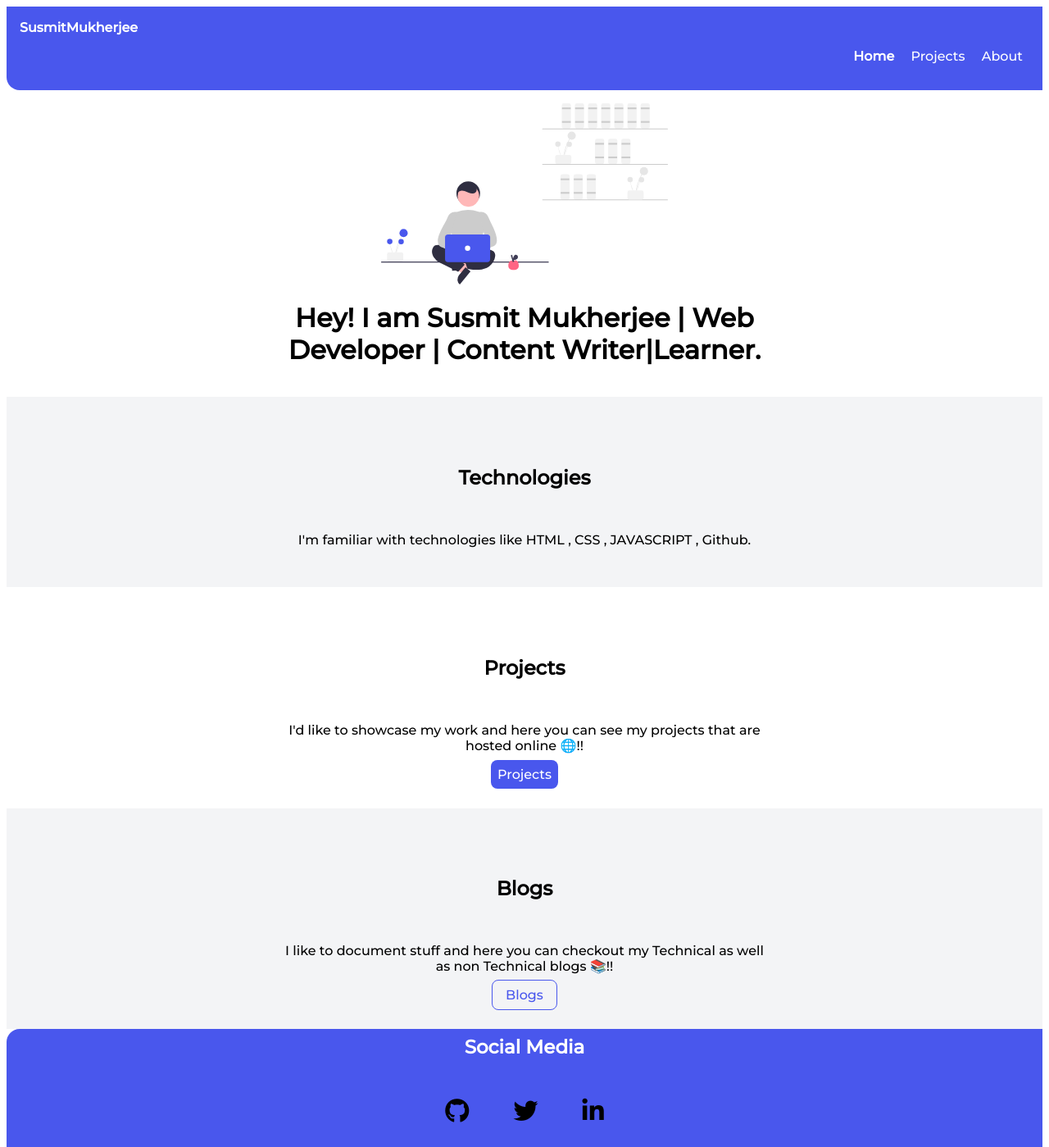
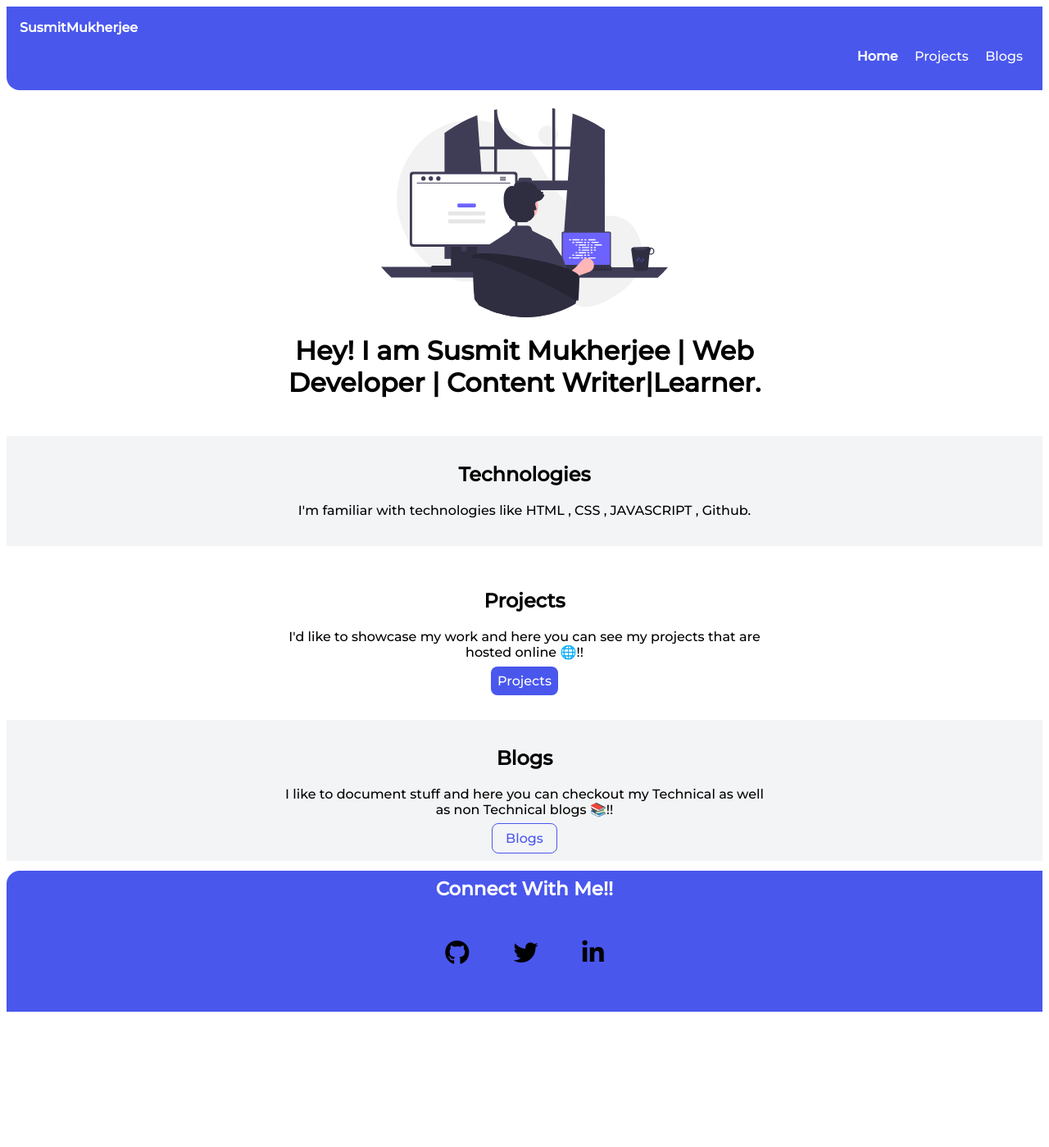
Before and after one commit to SusmitM/Portfolio, a plain HTML site: page index.html in a window 1280 px wide. Shown: the top 1399 px of the page at 82% size. After the commit the page ends 1242 px from the top, so only its background shows below. Drawn offline with Linux system fonts and the light colour scheme.

Commit message:
padding changes

```diff
--- a/index.html
+++ b/index.html
@@ -4,7 +4,7 @@
     <meta charset="UTF-8">
     <meta http-equiv="X-UA-Compatible" content="IE=edge">
     <meta name="viewport" content="width=device-width, initial-scale=1.0">
-    <title>Susmit Mukherjee</title>
+    <title>Home | Susmit Mukherjee</title>
     <link href="/styles.css" rel="stylesheet" />
     <script src="https://kit.fontawesome.com/8c2a3acf56.js" crossorigin="anonymous"></script>
 </head>
@@ -17,16 +17,16 @@
                 <a class="link link-active" href="/">Home</a>
             </li>
             <li class="right">
-                <a class="link" href="/">Projects</a>
+                <a class="link" href="/projects.html">Projects</a>
             </li>
             <li class="right">
-                <a class="link" href="/">About</a>
+                <a class="link" href="/blogs.html">Blogs</a>
             </li>
         </ul>
     </div>
     </nav>
     <header class="hero">
-        <img class="hero-image" src="lib/images/hero.svg" />
+        <img class="hero-image" src="lib/hero.svg" />
        <h1 class="hea">Hey! I am Susmit Mukherjee | Web Developer | Content Writer|Learner.</h1>
     </header>
     <section class="jack">
@@ -39,8 +39,8 @@
     <section class="mature">
         <div class="container-c">
         <h1>Projects</h1>
-        <p>I'd like to showcase my work and here you can see my projects that are hosted online 🌐!! </p>
-        <a class=" link link-primary" href="/">Projects</a>
+        <p >I'd like to showcase my work and here you can see my projects that are hosted online 🌐!! </p>
+        <a class=" link link-primary" href="/projects.html">Projects</a>
 
         </div>
     </section>
@@ -48,12 +48,12 @@
         <div class="container-c">
 
         <h1> Blogs</h1>
-        <p class="blog"> I like to document stuff and here you can checkout my  Technical as well as non Technical blogs 📚!!</p>
-        <a class="link-secondary" href="/">Blogs</a>
+        <p class> I like to document stuff and here you can checkout my  Technical as well as non Technical blogs 📚!!</p>
+        <a class="link-secondary" href="/blogs.html">Blogs</a>
         </div>
-    </section>
+    </section><div class="fclass">
     <footer class="footer">
-        <div class="icon">Social Media
+        <div class="icon">Connect With Me!!
 
             <ul>
                 <li  class="list-inline"><a href="https://github.com/Snow-Bull"><i class="fa fa-github"></i></a></li>
@@ -62,7 +62,7 @@
                 </ul>
             </div>
 
-    </footer>
+    </footer></div>
 
 
 </body>
--- a/styles.css
+++ b/styles.css
@@ -25,6 +25,7 @@ li:hover{
 .container-c {
     max-width: 600px;
     margin: auto;
+
 }
 
 
@@ -96,7 +97,7 @@ li:hover{
 .hero {
     max-width: 600px;
     margin: auto;
-    padding: 1rem 0rem;
+    padding: 0.25rem 0rem;
     text-align: center;
 }
 
@@ -104,6 +105,7 @@ li:hover{
     max-width: 350px;
     display: block;
     margin: auto;
+    padding-top: 1.15rem;
 
 }
 
@@ -118,23 +120,28 @@ li:hover{
 
 .mature h1 {
     text-align: center;
-    padding: 2rem;
+    padding-top: 2rem;
+    padding-bottom: 0rem;
 }
+
 
 .jack h1 {
     text-align: center;
-    padding: 2rem;
+    padding-top: 2rem;
+    padding-bottom: 0rem;
 }
 .jack{
-    background-color: var(--off-white);
-    padding:2rem;
+    background-color:var(--off-white);
+    padding-bottom:1.15rem;
     text-align: center;
 
 }
 .mature {
+    background-color:white;
     text-align: center;
-    padding: 2rem;
+    padding-bottom: 1.15rem;
 }
+
 
 .footer{
     background-color: var(--primary-color);
@@ -165,3 +172,6 @@ li:hover{
 .icon ul li .fa:hover {
     color: #ffffff;
 }
+.fclass{
+    padding-top: 0.75rem;
+}
```
Also changed, not shown: blogs.html (added, +29 -0 lines), projects.html (added, +30 -0 lines), lib/hero.svg (added), lib/images/hero.svg (deleted), lib/images/twitter-logo.svg (deleted).
